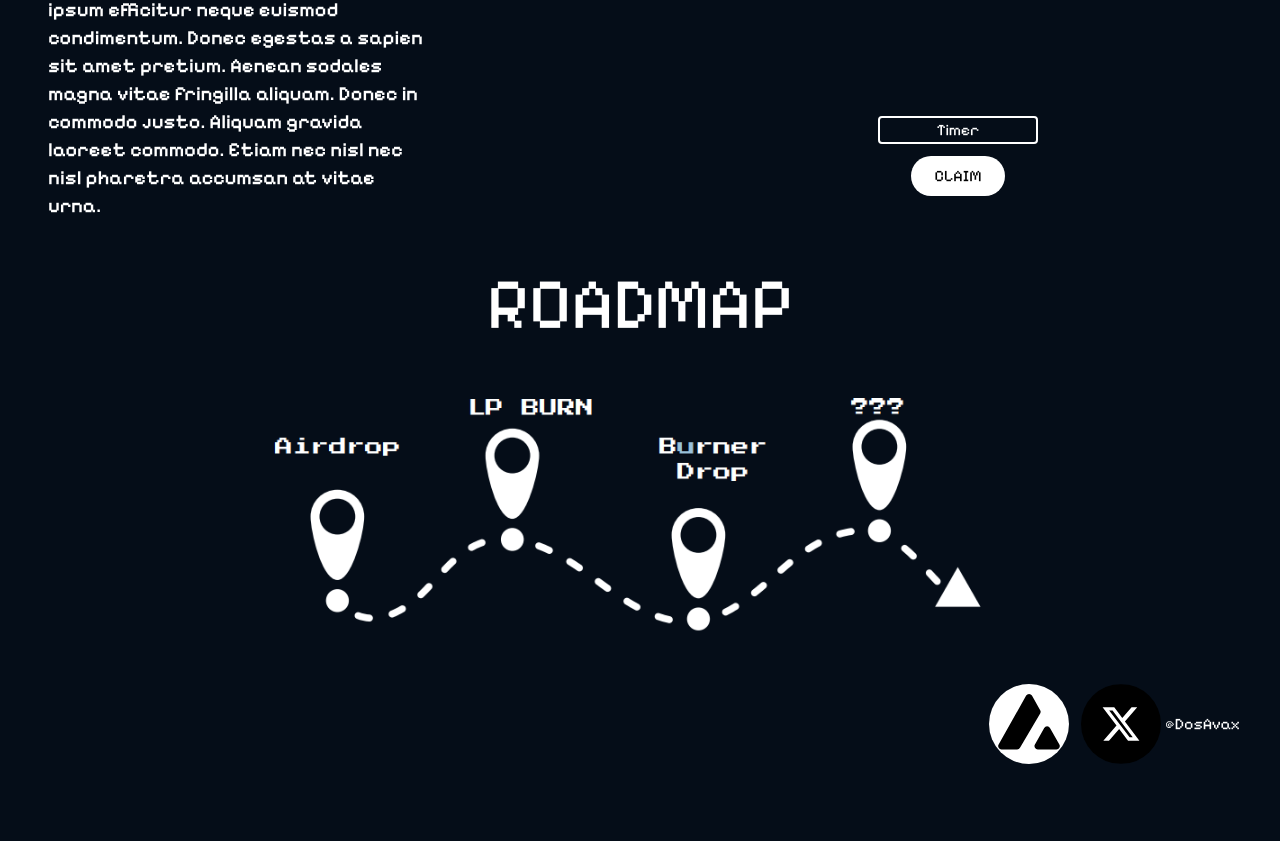
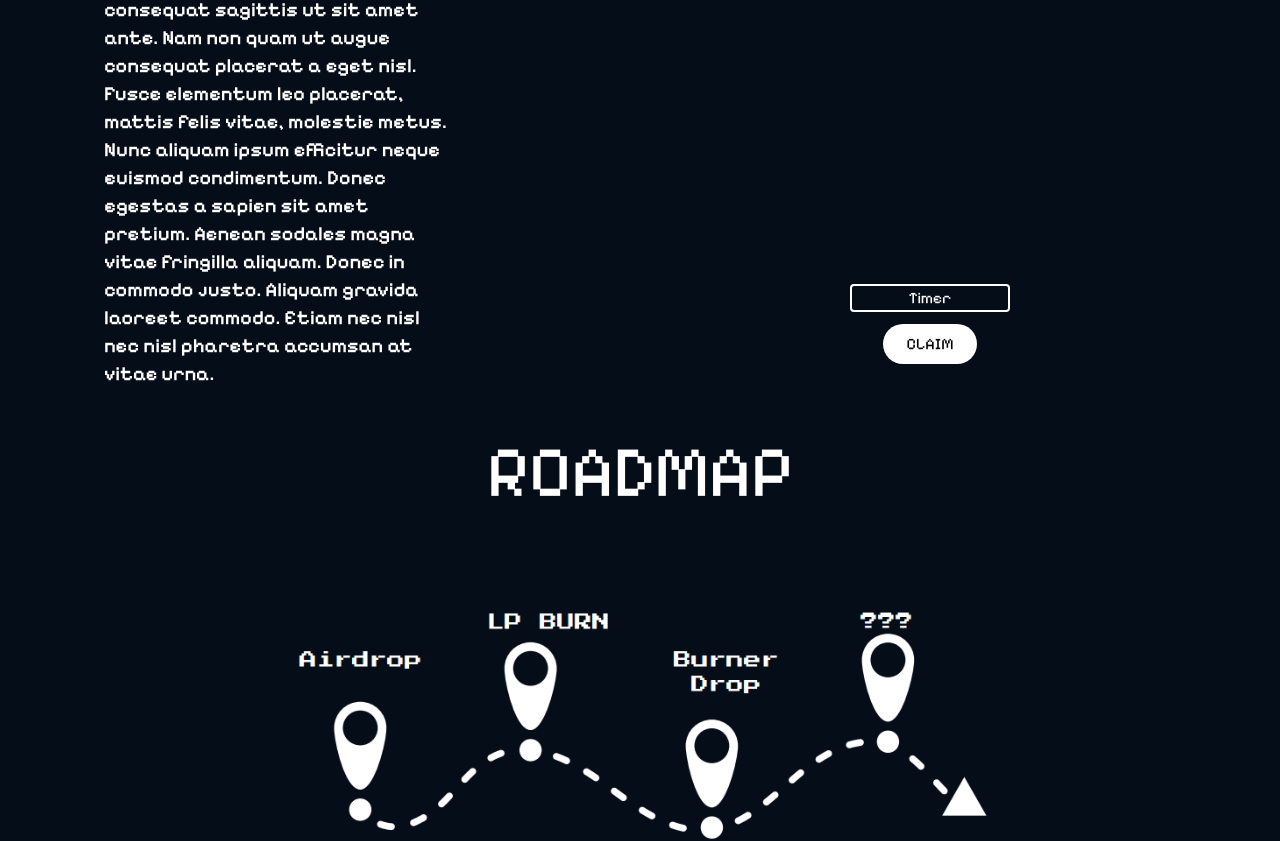
Before and after one commit to VortexZAA/dos-avax, a Next.js app: page / in a window 1280 px wide. Shown: the part 908-1749 px from the top of the page. Before the commit the page ends 1696 px from the top, so only its background shows below. Built offline with nearby package versions, Linux system fonts and the light colour scheme.

Commit message:
Update styles and layout in index.tsx

```diff
--- a/src/pages/index.tsx
+++ b/src/pages/index.tsx
@@ -4,7 +4,7 @@ import Link from "next/link";
 export default function Home() {
   return (
     <main
-      className={`flex min-h-screen flex-col gap-12 items-center w-[100vw] overflow-x-hidden relative justify-between p-6`}
+      className={`flex min-h-screen flex-col gap-12 items-center w-[100vw] overflow-x-hidden relative justify-between p-20`}
     >
       <div className="grid grid-cols-2 w-full gap-10 ">
         <div className="flex flex-col w-full gap-6 pl-6">
@@ -68,7 +68,7 @@ export default function Home() {
           </div>
         </div>
       </div>
-      <div className="flex flex-col w-full gap-10 items-center">
+      <div className="flex flex-col w-full gap-20 items-center">
         <h1 className="text-7xl w-full text-center">ROADMAP</h1>
         <div className="flex  items-center justify-center w-2/3">
           <Image
@@ -81,12 +81,12 @@ export default function Home() {
         </div>
 
         <div className="flex gap-3 items-center justify-end w-full pr-4">
-          <Link href="https://www.avax.network/" target="_blank">
+          <Link href="https://www.avax.network/" className="h-20 w-20 rounded-full bg-white p-3 flex justify-center items-center" target="_blank">
             <Image
                 src="/avax.svg"
                 width={40}
                 height={40}
-                className="h-20 w-20 rounded-full bg-white object-contain"
+                className=" object-contain h-full w-full"
                 alt="roadmap"
               />
           </Link>
```
Also changed, not shown: public/roadmap.png.
